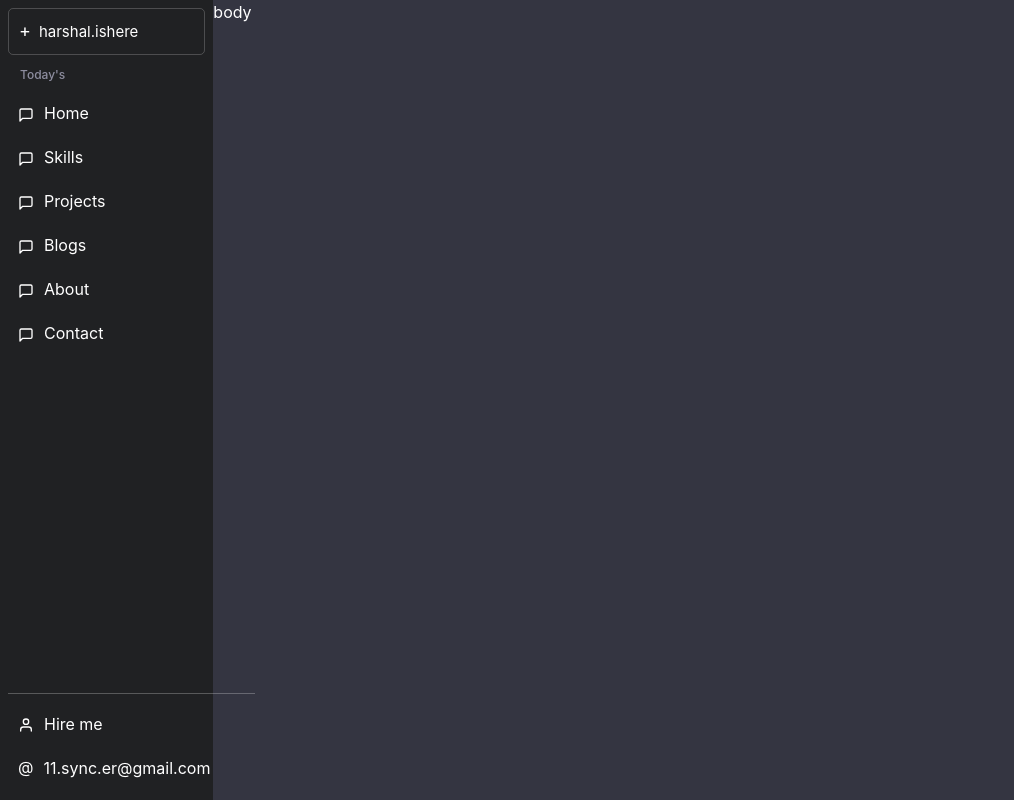
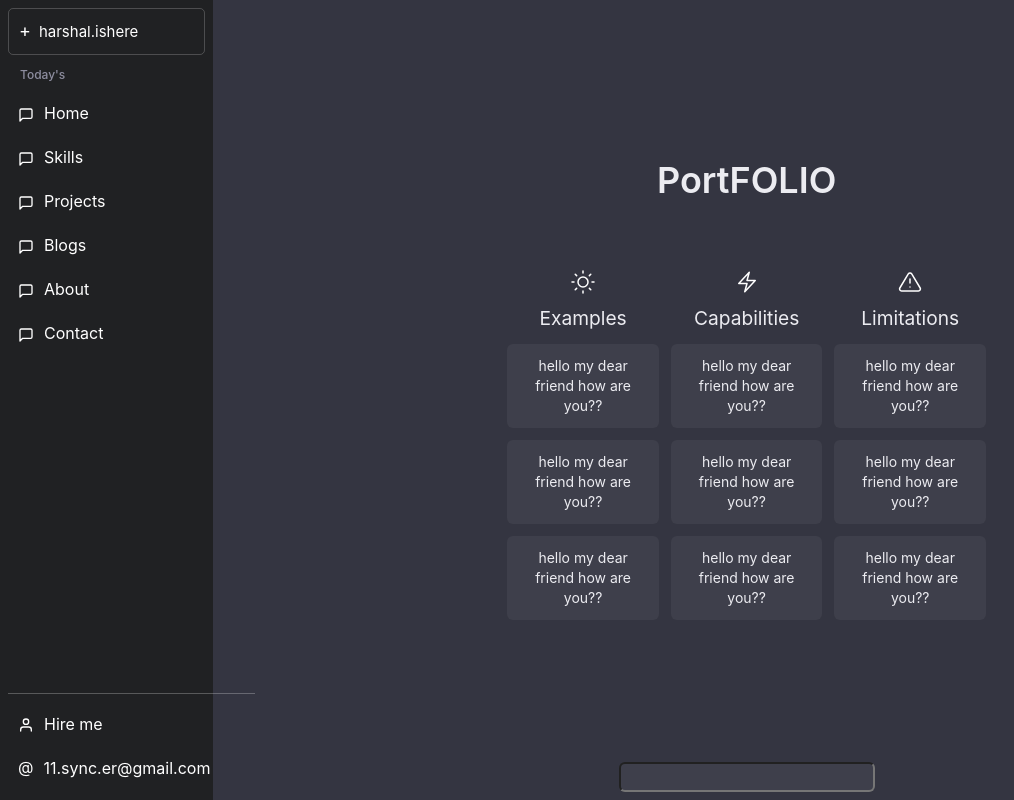
Before and after one commit to harshal-ishere/portfolio, a React (Create React App) app: page / in a window 1280 px wide. Shown: the whole page, without its empty margins (0-1014 px from the left). Built offline with nearby package versions, Linux system fonts and the light colour scheme.

Commit message:
added some content on the body portion

```diff
--- /dev/null
+++ b/src/components/body/bottom-bar/index.tsx
@@ -0,0 +1,12 @@
+import {FC} from "react";
+import "./styles.css";
+
+let BottomBar:FC=()=>{
+    return(
+<div className="bottom-bar">
+    <input type="text" name="" id="" className="body-search-bar-bottom" />
+
+</div>
+    )
+}
+export default BottomBar;
--- /dev/null
+++ b/src/components/body/bottom-bar/styles.css
@@ -0,0 +1,8 @@
+.bottom-bar{
+    text-align: center;
+    margin-top: 130px;
+}
+.body-search-bar-bottom{
+    background-color: hsla(0,0%,100%,.05);
+    border-radius: 0.375rem;
+}
--- /dev/null
+++ b/src/components/body/heading/index.tsx
@@ -0,0 +1,8 @@
+import {FC} from "react";
+import "./styles.css"
+let Heading:FC=()=>{
+    return(
+<h1 className="body-header">PortFOLIO</h1>
+    )
+}
+export default Heading;
--- /dev/null
+++ b/src/components/body/heading/styles.css
@@ -0,0 +1,10 @@
+.body-header{
+    text-align: center;
+    padding-top: 20vh;
+    padding-bottom: 3rem;
+    font-weight: 600;
+    font-size: 2.25rem;
+    line-height: 2.5rem;
+    gap: 0.5rem;
+    color: rgba(236,236,241);
+}
--- a/src/components/body/index.tsx
+++ b/src/components/body/index.tsx
@@ -1,9 +1,14 @@
 import { FC } from "react";
 import "./styles.css";
+import Heading from "./heading/index"
+import MiddleItems from "./middle-items/index";
+import BottomBar from "./bottom-bar";
 let Body: FC = () => {
     return (
         <div className="secondary" style={{height:'100%'}}>
-            <p>body</p>
+            <Heading />
+            <MiddleItems />
+            <BottomBar />
         </div>
 
 
--- /dev/null
+++ b/src/components/body/middle-items/index.tsx
@@ -0,0 +1,58 @@
+import { FC } from "react";
+import "./styles.css";
+import MiddleItemsElements from "./middle-items-elements";
+let MiddleItems: FC = () => {
+    return (
+        <div className="middleItems text-center">
+            <div className="row items-img">
+                <div className="col">
+                    <svg stroke="currentColor" fill="none" stroke-width="1.5" viewBox="0 0 24 24" stroke-linecap="round" stroke-linejoin="round" className="h-6 w-6" height="1.5em" width="1.5em" xmlns="http://www.w3.org/2000/svg"><circle cx="12" cy="12" r="5"></circle><line x1="12" y1="1" x2="12" y2="3"></line><line x1="12" y1="21" x2="12" y2="23"></line><line x1="4.22" y1="4.22" x2="5.64" y2="5.64"></line><line x1="18.36" y1="18.36" x2="19.78" y2="19.78"></line><line x1="1" y1="12" x2="3" y2="12"></line><line x1="21" y1="12" x2="23" y2="12"></line><line x1="4.22" y1="19.78" x2="5.64" y2="18.36"></line><line x1="18.36" y1="5.64" x2="19.78" y2="4.22"></line></svg>
+                    <p>Examples</p>
+                </div>
+                <div className="col">
+                    <svg xmlns="http://www.w3.org/2000/svg" fill="none" viewBox="0 0 24 24" height="1.5em" width="1.5em" stroke-width="1.5" stroke="currentColor" aria-hidden="true" className="h-6 w-6"><path stroke-linecap="round" stroke-linejoin="round" d="M3.75 13.5l10.5-11.25L12 10.5h8.25L9.75 21.75 12 13.5H3.75z"></path></svg>
+                    <p>Capabilities</p>
+                </div>
+                <div className="col">
+                    <svg stroke="currentColor" fill="none" stroke-width="1.5" viewBox="0 0 24 24" stroke-linecap="round" stroke-linejoin="round" className="h-6 w-6" height="1.5em" width="1.5em" xmlns="http://www.w3.org/2000/svg"><path d="M10.29 3.86L1.82 18a2 2 0 0 0 1.71 3h16.94a2 2 0 0 0 1.71-3L13.71 3.86a2 2 0 0 0-3.42 0z"></path><line x1="12" y1="9" x2="12" y2="13"></line><line x1="12" y1="17" x2="12.01" y2="17"></line></svg>
+                    <p>Limitations</p>
+                </div>
+            </div>
+            <div className="row">
+                <div className="col">
+                    <MiddleItemsElements data="hello my dear friend how are you??" />
+                </div>
+                <div className="col">
+                <MiddleItemsElements data="hello my dear friend how are you??" />
+                </div>
+                <div className="col">
+                <MiddleItemsElements data="hello my dear friend how are you??" />
+                </div>
+            </div>
+            <div className="row">
+                <div className="col">
+                    <MiddleItemsElements data="hello my dear friend how are you??" />
+                </div>
+                <div className="col">
+                <MiddleItemsElements data="hello my dear friend how are you??" />
+                </div>
+                <div className="col">
+                <MiddleItemsElements data="hello my dear friend how are you??" />
+                </div>
+            </div>
+            <div className="row">
+                <div className="col">
+                    <MiddleItemsElements data="hello my dear friend how are you??" />
+                </div>
+                <div className="col">
+                <MiddleItemsElements data="hello my dear friend how are you??" />
+                </div>
+                <div className="col">
+                <MiddleItemsElements data="hello my dear friend how are you??" />
+                </div>
+            </div>
+        </div>
+
+    )
+}
+export default MiddleItems;
--- /dev/null
+++ b/src/components/body/middle-items/middle-items-elements/index.tsx
@@ -0,0 +1,14 @@
+import { FC } from "react";
+import "./styles.css"
+interface incomingProps{
+    data:string
+}
+let MiddleItemsElements: FC<incomingProps> = (props) => {
+    return (
+        <div className="middle-items-elements">
+            <p>{props.data}</p>
+        </div>
+    )
+}
+
+export default MiddleItemsElements;
--- /dev/null
+++ b/src/components/body/middle-items/middle-items-elements/styles.css
@@ -0,0 +1,13 @@
+.middle-items-elements{
+    background-color: hsla(0,0%,100%,.05);
+    border-radius: 0.375rem;
+}
+.middle-items-elements:hover{
+    background-color: rgba(32,33,35);
+}
+.middle-items-elements p{
+    padding: 0.75rem;
+    font-size: .875rem;
+    line-height: 1.25rem;
+    color: rgba(236,236,241);
+}
--- /dev/null
+++ b/src/components/body/middle-items/styles.css
@@ -0,0 +1,17 @@
+.middleItems{
+    padding-left:300px;
+    padding-right:300px;
+}
+.middleItems .items-img .col{
+    padding:12px;
+}
+.middleItems .items-img .col p{
+    padding-top:10px;
+    font-size: 1.2rem;
+    color: rgba(236,236,241);
+}
+.middleItems .row .col{
+    padding-left: 6px;
+    padding-right: 6px;
+    padding-bottom: 12px;
+}
```
